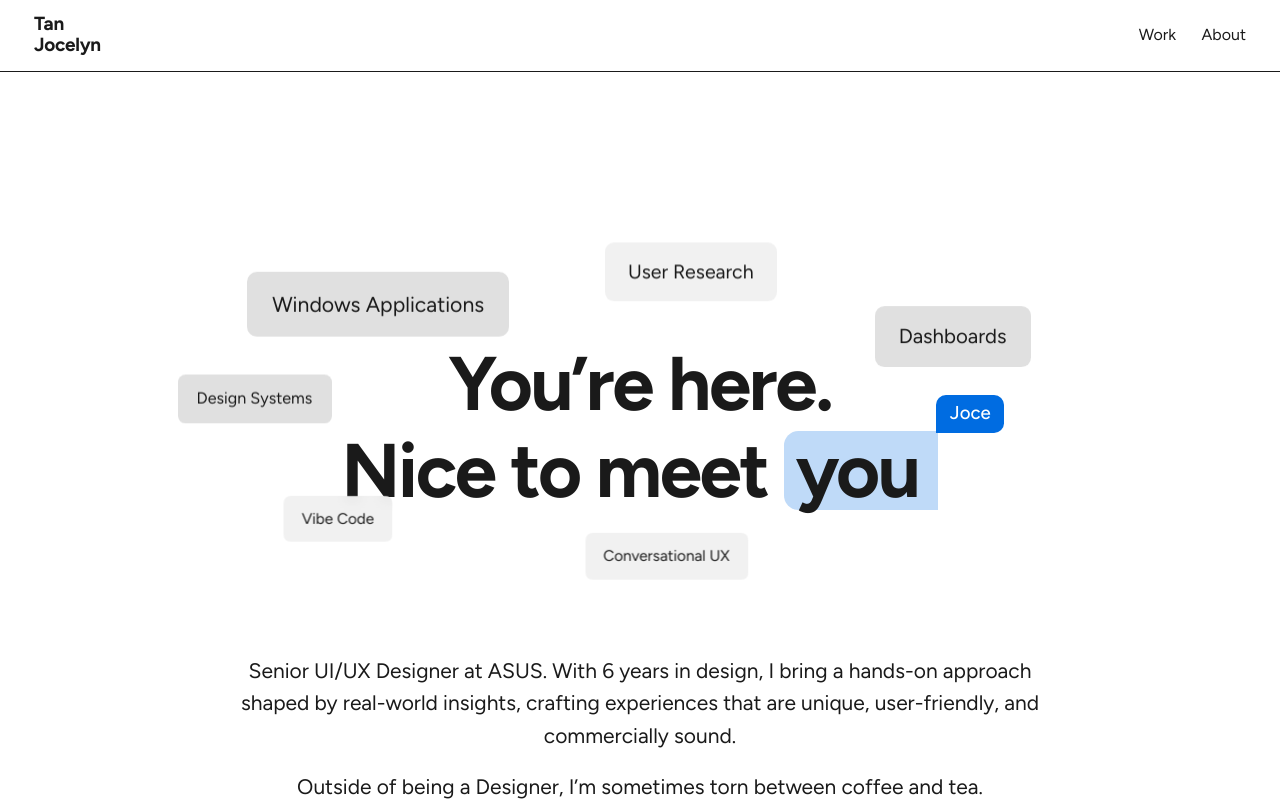
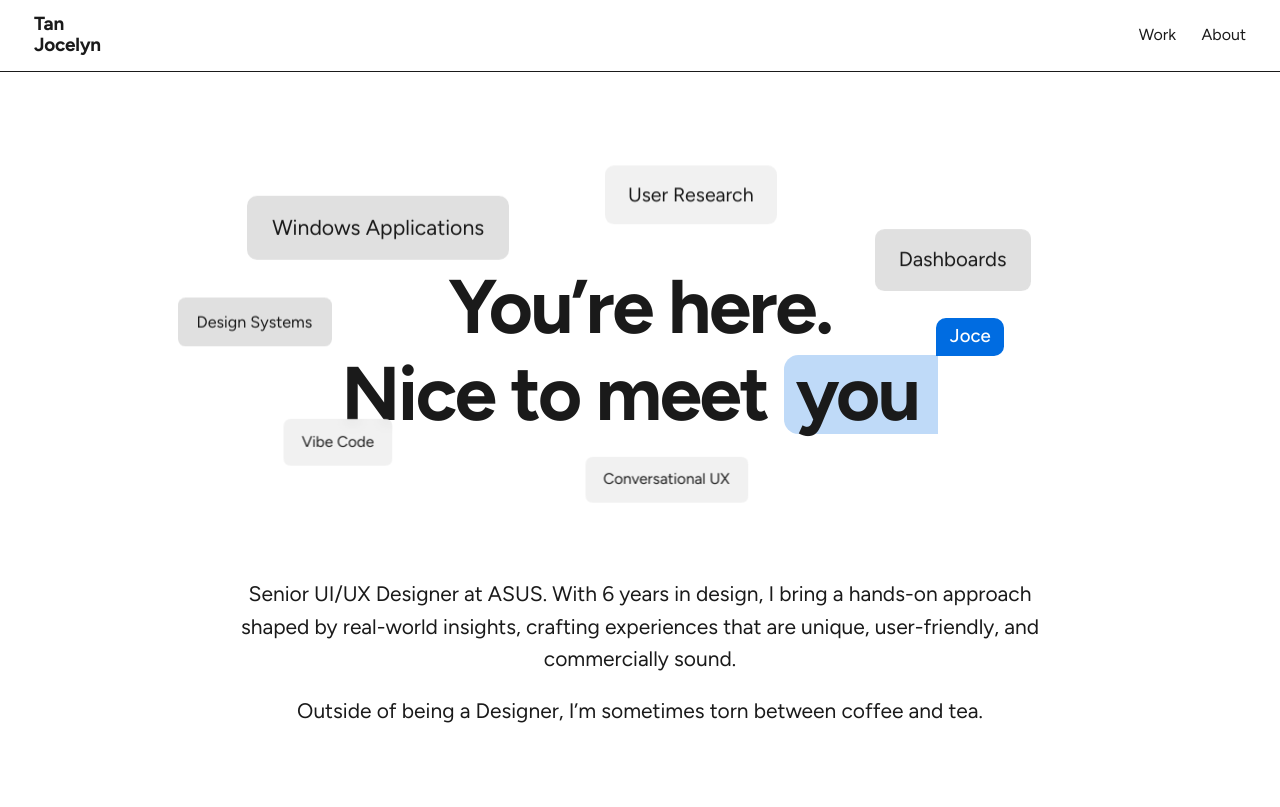
Before and after one commit to jocetan/portfolio, a plain HTML site: page index.html in a window 1280 px wide. Shown: the top 807 px of the page. Drawn offline with Linux system fonts and the light colour scheme.

Commit message:
White Space rectification and overlap

```diff
--- a/css/styles.css
+++ b/css/styles.css
@@ -117,7 +117,7 @@ ul { padding: 0; list-style: none; }
   text-align: center;
   /* No bottom padding: the gap to the intro is set on .intro below, so it
      scales with the viewport instead of being a fixed pull upward. */
-  padding-block: clamp(70px, 11vw, 148px) 0;
+  padding-block: clamp(34px, 5vw, 68px) 0;
 }
 .hero-title {
   font-size: clamp(38px, 6.4vw, 76px);
```
Also changed, not shown: about.html (+1 -1 lines).
